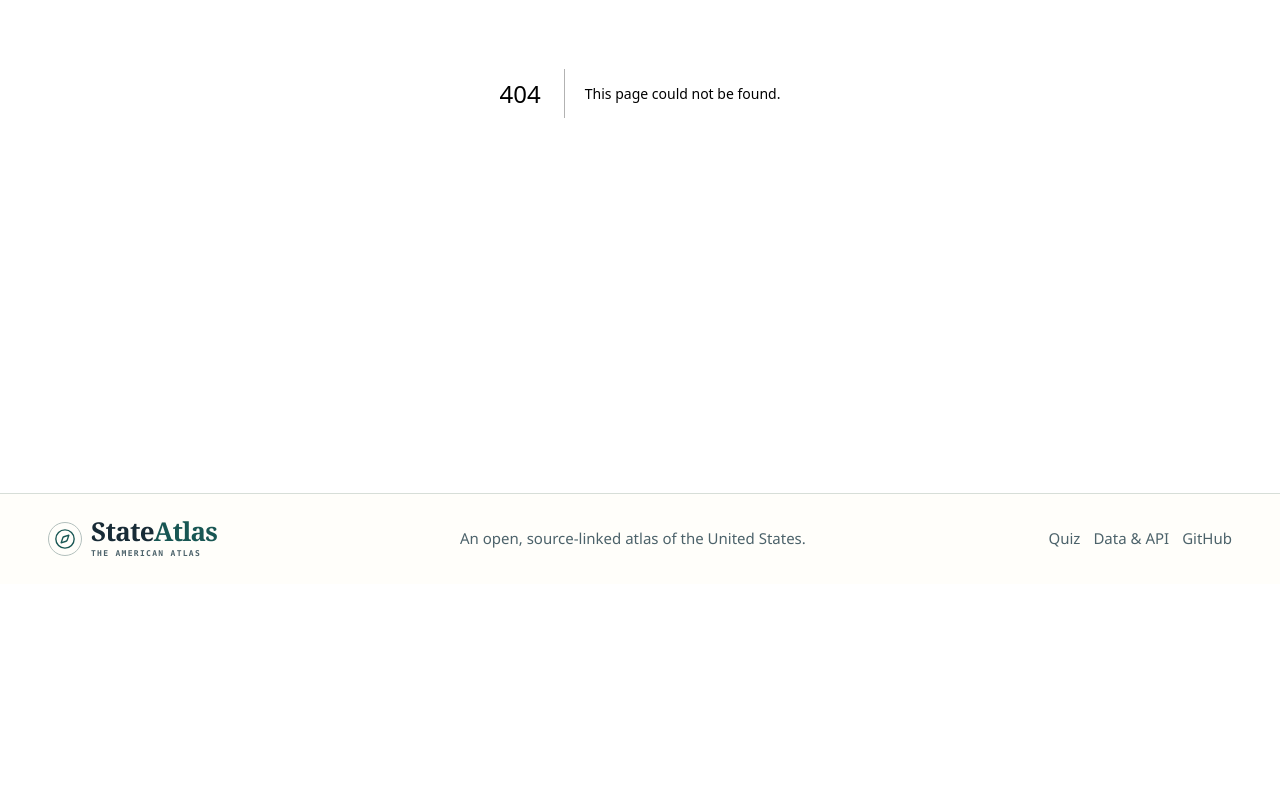
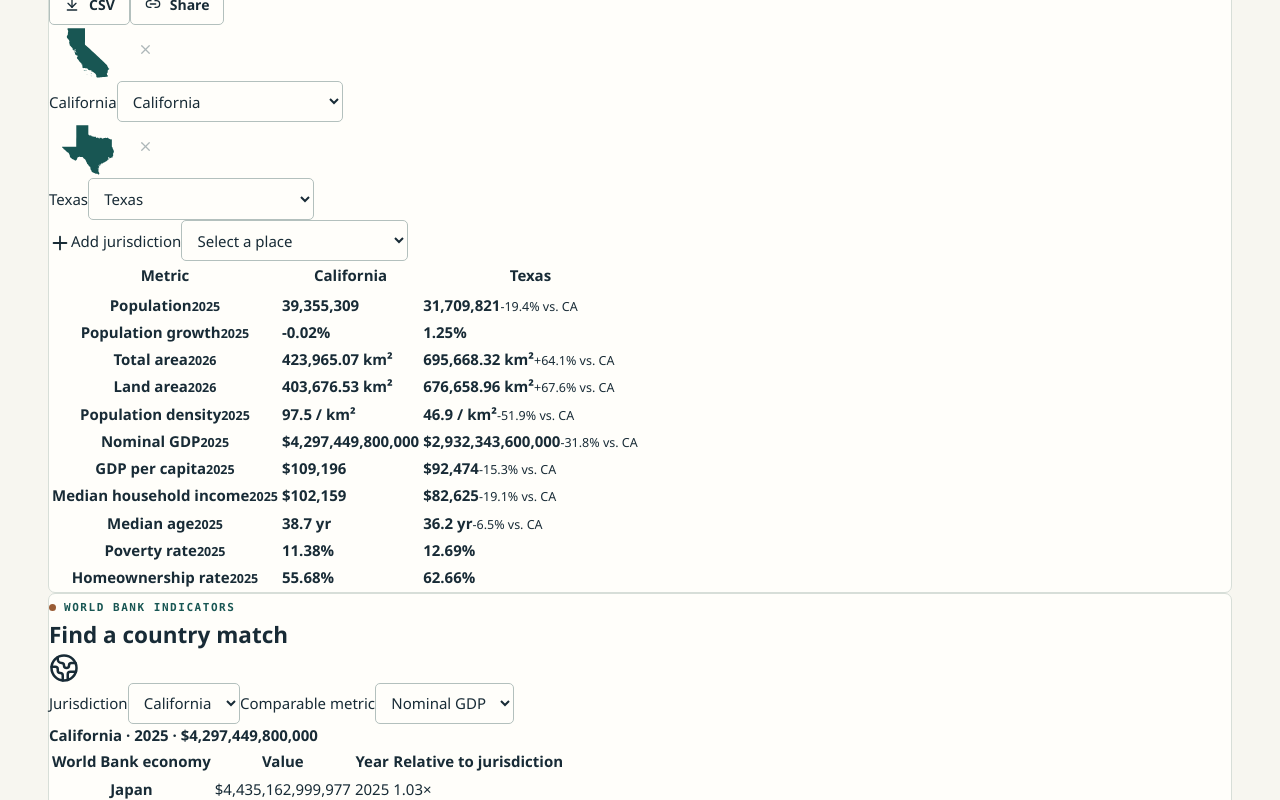
Before and after one commit to PRABHMANNAT/united-states-territories-mapper-geoatlas, a Next.js app: page /compare in a window 1280 px wide. Before the commit this address had no page. Shown: the part 380-1180 px from the top of the page. Before the commit the page ends 964 px from the top, so only its background shows below. Built offline with nearby package versions, Linux system fonts and the light colour scheme.

Commit message:
feat(compare): compare jurisdictions and surface compatible country matches

```diff
--- /dev/null
+++ b/app/compare/page.tsx
@@ -0,0 +1,16 @@
+import { PageHeading } from "@/components/page-heading";
+import { Compare } from "@/components/compare";
+import { countries, findRegion, mapData, observations, regions } from "@/lib/data";
+
+export const metadata = { title: "Compare jurisdictions" };
+
+export default async function ComparePage({ searchParams }: { searchParams: Promise<{ regions?: string }> }) {
+  const query = await searchParams;
+  const ids = [...new Set((typeof query.regions === "string" ? query.regions : "").split(",").flatMap((id) => {
+    const region = findRegion(id);
+    return region ? [region.id] : [];
+  }))].slice(0, 4);
+  return <div className="shell inner-page"><PageHeading label="03 / COMPARATIVE GEOGRAPHY" title="Compare places">Put up to four jurisdictions side by side or find economies of a similar size using World Bank indicators.</PageHeading>
+    <Compare key={ids.join(",")} regions={regions} silhouettes={mapData.silhouettes} observations={observations.filter((row) => row.year >= 2020)} countries={countries} initial={ids.length >= 2 ? ids : ["CA", "TX"]}/>
+  </div>;
+}
--- /dev/null
+++ b/components/compare.tsx
@@ -0,0 +1,74 @@
+"use client";
+
+import Link from "next/link";
+import { ArrowDownToLine, Globe2, Plus, X } from "lucide-react";
+import { useState } from "react";
+import { Shape } from "./shape";
+import { ShareButton } from "./share";
+import { downloadCsv } from "@/lib/downloads";
+import { metricById } from "@/lib/metrics";
+import { countryMatches, formatValue, series } from "@/lib/statistics";
+import type { Country, Observation, Region } from "@/lib/types";
+
+const compareMetrics = ["population", "population-growth", "area", "land", "density", "gdp", "gdp-per-capita", "income", "median-age", "poverty", "homeownership"];
+
+export function Compare({ initial, regions, silhouettes, observations, countries }: {
+  initial: string[]; regions: Region[]; silhouettes: Record<string, string>; observations: Observation[]; countries: Country[];
+}) {
+  const [ids, setIds] = useState(initial);
+  const [countryMetric, setCountryMetric] = useState("gdp");
+  const [target, setTarget] = useState(initial[0]);
+  const selected = ids.map((id) => regions.find((region) => region.id === id)!);
+  const rows = compareMetrics.map((metric) => {
+    const sameSeries = series(observations, metric).filter((row) => row.source !== "islandCensus");
+    const years = [...new Set(sameSeries.map((row) => row.year))].sort((a, b) => b - a);
+    const year = years.find((candidate) => ids.every((id) => sameSeries.some((row) => row.region === id && row.year === candidate))) ?? years[0];
+    return { metric, year, items: ids.map((id) => sameSeries.find((row) => row.region === id && row.year === year)) };
+  });
+  const countryObs = series(observations, countryMetric, target).filter((row) => row.source !== "islandCensus")
+    .sort((a, b) => b.year - a.year).find((row) => countries.some((item) => item.observations.some((value) => value.metric === countryMetric && value.year === row.year))) ??
+    series(observations, countryMetric, target).find((row) => row.source !== "islandCensus");
+  const matches = countryObs ? countryMatches(countries, countryObs).slice(0, 6) : [];
+
+  function update(next: string[]) {
+    setIds(next);
+    if (!next.includes(target)) setTarget(next[0]);
+    const url = new URL(window.location.href);
+    url.searchParams.set("regions", next.join(","));
+    window.history.replaceState(null, "", url);
+  }
+
+  return <>
+    <section className="panel tool-panel">
+      <div className="tool-summary"><div><h2>U.S. jurisdictions</h2><p>Each row uses a single reference year.</p></div><div className="button-row">
+        <button className="quiet-button" onClick={() => downloadCsv([["metric", "year", ...ids], ...rows.map((row) => [row.metric, row.year, ...row.items.map((item) => item?.value)])], "stateatlas-comparison.csv")}><ArrowDownToLine size={16}/> CSV</button><ShareButton/>
+      </div></div>
+      <div className="compare-cards">{selected.map((region, i) => <div className="compare-card" key={i}>
+        <div><Shape path={silhouettes[region.id]} /><button aria-label={`Remove ${region.name}`} className="icon-button" disabled={ids.length <= 2} onClick={() => update(ids.filter((id) => id !== region.id))}><X size={15}/></button></div>
+        <Link href={`/regions/${region.slug}`}>{region.name}</Link>
+        <select aria-label={`Jurisdiction ${i + 1}`} value={region.id} onChange={(event) => update(ids.map((id, position) => position === i ? event.target.value : id))}>
+          {regions.filter((item) => item.id === region.id || !ids.includes(item.id)).map((item) => <option key={item.id} value={item.id}>{item.name}</option>)}
+        </select>
+      </div>)}
+      {ids.length < 4 && <div className="compare-card add-place"><Plus size={22}/><label>Add jurisdiction<select aria-label="Add jurisdiction" value="" onChange={(event) => update([...ids, event.target.value])}><option value="" disabled>Select a place</option>{regions.filter((region) => !ids.includes(region.id)).map((region) => <option key={region.id} value={region.id}>{region.name}</option>)}</select></label></div>}</div>
+      <div className="table-scroll"><table><caption className="sr-only">Jurisdiction comparison by metric</caption><thead><tr><th scope="col">Metric</th>{selected.map((region) => <th scope="col" key={region.id}>{region.name}</th>)}</tr></thead>
+        <tbody>{rows.map((row) => {
+          const max = Math.max(1, ...row.items.map((item) => Math.abs(item?.value ?? 0)));
+          const base = row.items[0]?.value;
+          return <tr key={row.metric}><th scope="row">{metricById[row.metric].name}<small className="cell-detail">{row.year}</small></th>{row.items.map((item, i) => <td key={ids[i]}>{item ? <><strong className="mono">{formatValue(row.metric, item.value)}</strong><span className="bar-track comparison-bar"><span style={{ width: `${Math.abs(item.value) / max * 100}%`, background: item.value < 0 ? "var(--accent)" : undefined }}/></span>
+            {i > 0 && base !== undefined && base > 0 && metricById[row.metric].unit !== "percent" && <small className="cell-detail">{((item.value / base - 1) * 100).toLocaleString("en-US", { maximumFractionDigits: 1, signDisplay: "exceptZero" })}% vs. {selected[0].id}</small>}</> : <span className="muted">Data unavailable</span>}</td>)}</tr>;
+        })}</tbody>
+      </table></div>
+    </section>
+    <section className="panel tool-panel secondary-panel">
+      <div className="tool-summary"><div><p className="eyebrow"><span /> WORLD BANK INDICATORS</p><h2>Find a country match</h2></div><Globe2 size={30}/></div>
+      <div className="controls"><label>Jurisdiction<select value={target} onChange={(event) => setTarget(event.target.value)}>{selected.map((region) => <option key={region.id} value={region.id}>{region.name}</option>)}</select></label>
+        <label>Comparable metric<select value={countryMetric} onChange={(event) => setCountryMetric(event.target.value)}>{["gdp", "population", "land"].map((id) => <option value={id} key={id}>{metricById[id].name}</option>)}</select></label></div>
+      {countryObs ? <><p className="metric-description"><strong>{regions.find((region) => region.id === target)?.name} · {countryObs.year} · {formatValue(countryMetric, countryObs.value)}</strong></p>
+        <div className="table-scroll"><table><thead><tr><th scope="col">World Bank economy</th><th scope="col">Value</th><th scope="col">Year</th><th scope="col">Relative to jurisdiction</th></tr></thead>
+          <tbody>{matches.map(({ country, observation }) => <tr key={country.id}><th scope="row">{country.name}</th><td className="mono">{formatValue(countryMetric, observation.value)}</td><td>{observation.year}{observation.year !== countryObs.year && <small className="cell-detail">Different year</small>}</td><td>{(observation.value / countryObs.value).toFixed(2)}×</td></tr>)}</tbody>
+        </table></div>{!matches.length && <p className="empty-message">No eligible World Bank observations.</p>}</> : <p className="empty-message">This jurisdiction has no comparable observation for this metric.</p>}
+      <p className="source-line">Matches prioritize the same year and then the absolute log ratio. GDP is in current U.S. dollars. National and subnational estimates may use different accounting conventions. <Link href="/data#methodology">Methodology</Link></p>
+    </section>
+  </>;
+}
```
